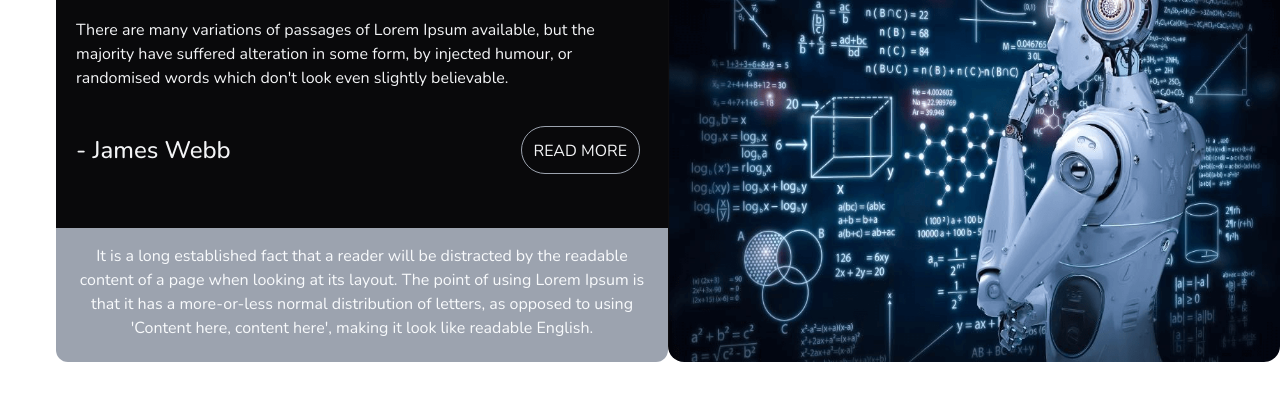
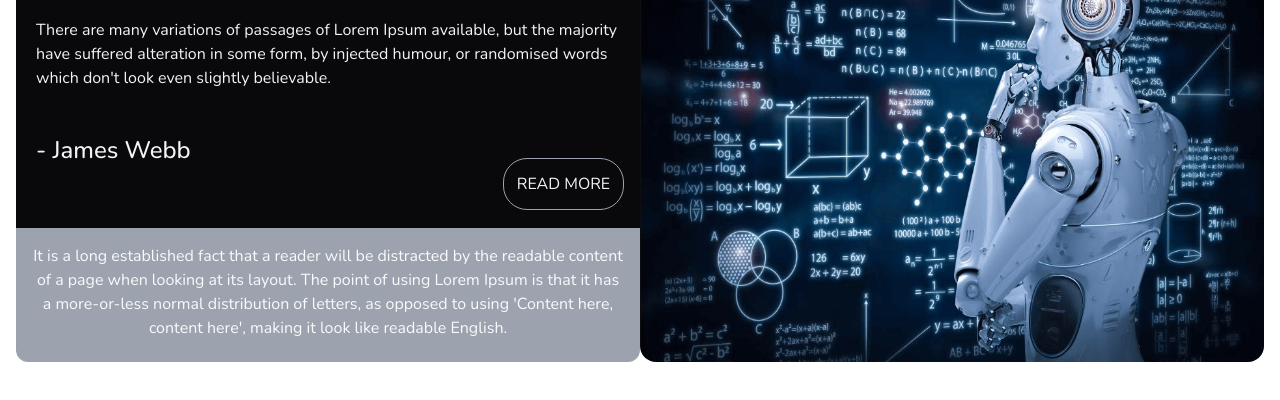
Before and after one commit to burakbehlull/discover-technology-science, a website: page index.html in a window 1280 px wide. Shown: the part 256-656 px from the top of the page. Drawn offline with nearby package versions, Linux system fonts and the light colour scheme.

Commit message:
style: Style improvements

```diff
--- a/index.html
+++ b/index.html
@@ -8,7 +8,7 @@
 		<link href="https://fonts.googleapis.com/css2?family=Nunito:ital,wght@0,300;0,400;0,500;0,600;0,700;1,300;1,400;1,500;1,600;1,700&display=swap" rel="stylesheet">
 		<link rel="stylesheet" href="https://cdnjs.cloudflare.com/ajax/libs/font-awesome/6.4.0/css/all.min.css" integrity="sha512-iecdLmaskl7CVkqkXNQ/ZH/XLlvWZOJyj7Yy7tcenmpD1ypASozpmT/E0iPtmFIB46ZmdtAc9eNBvH0H/ZpiBw==" crossorigin="anonymous" referrerpolicy="no-referrer" />
 	</head>
-	<body class="container pl-14 py-4 font-Nunito max-w-7xl">
+	<body class="container py-4 p-[1em] font-Nunito max-w-7xl">
 		<header class="h-full max-w-full relative border-2 border-black rounded-3xl">
 			<nav>
 				<ul class="flex list-none gap-4 mx-2 max-w-full">
@@ -50,7 +50,7 @@
 
 					<div class="flex justify-between mt-3 mb-4">
 						<h4 class="text-gray-100 font-medium text-2xl px-5 py-2">- James Webb</h4>
-						<span class="text-gray-100 border border-gray-400 rounded-3xl text-base uppercase px-3 pb-2 pt-3 mr-7 hover:border-zinc-950 hover:cursor-pointer transition duration-500">Read More</span>
+						<span class="text-gray-100 border border-gray-400 rounded-3xl text-base uppercase px-3 pt-3 mr-[1em] md:p-[.8em] lg:mt-[2em] text-center hover:border-zinc-950 hover:cursor-pointer transition duration-500">Read More</span>
 					</div>
 				</div>
 
```
Also changed, not shown: assets/styles/style.css.
